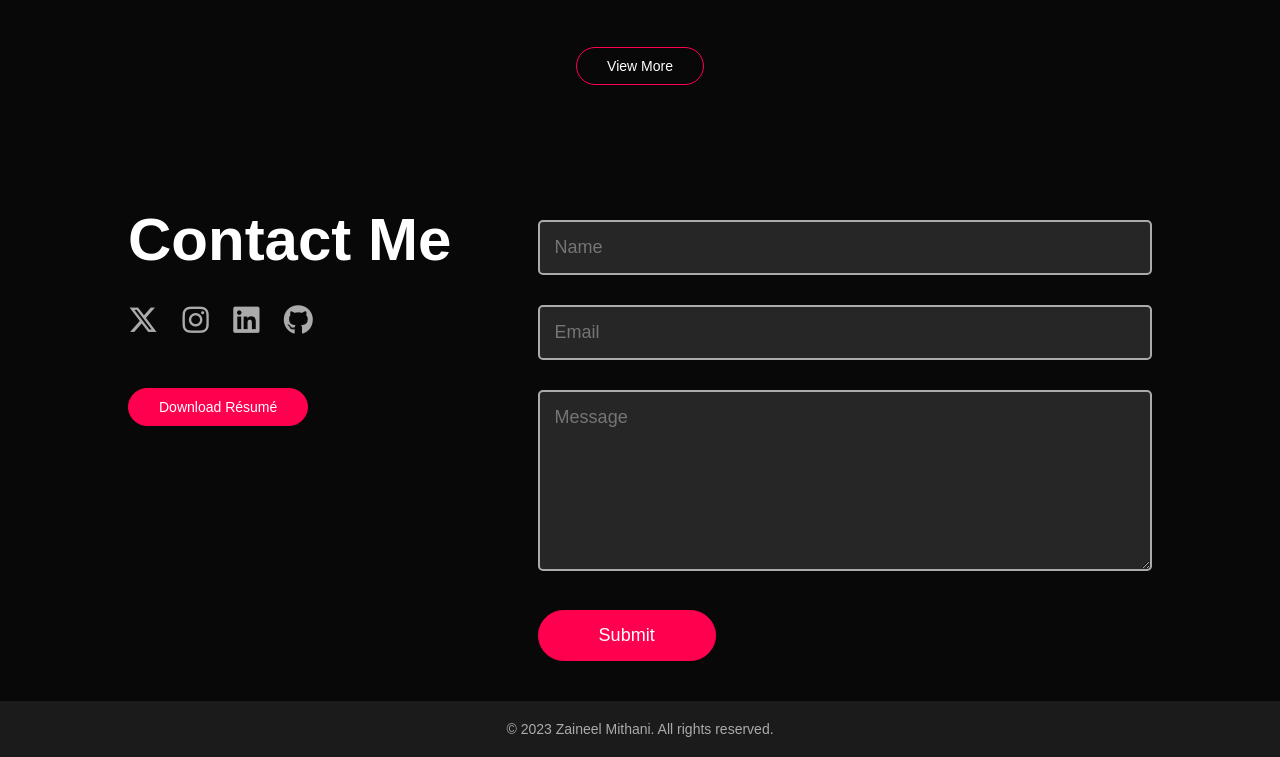
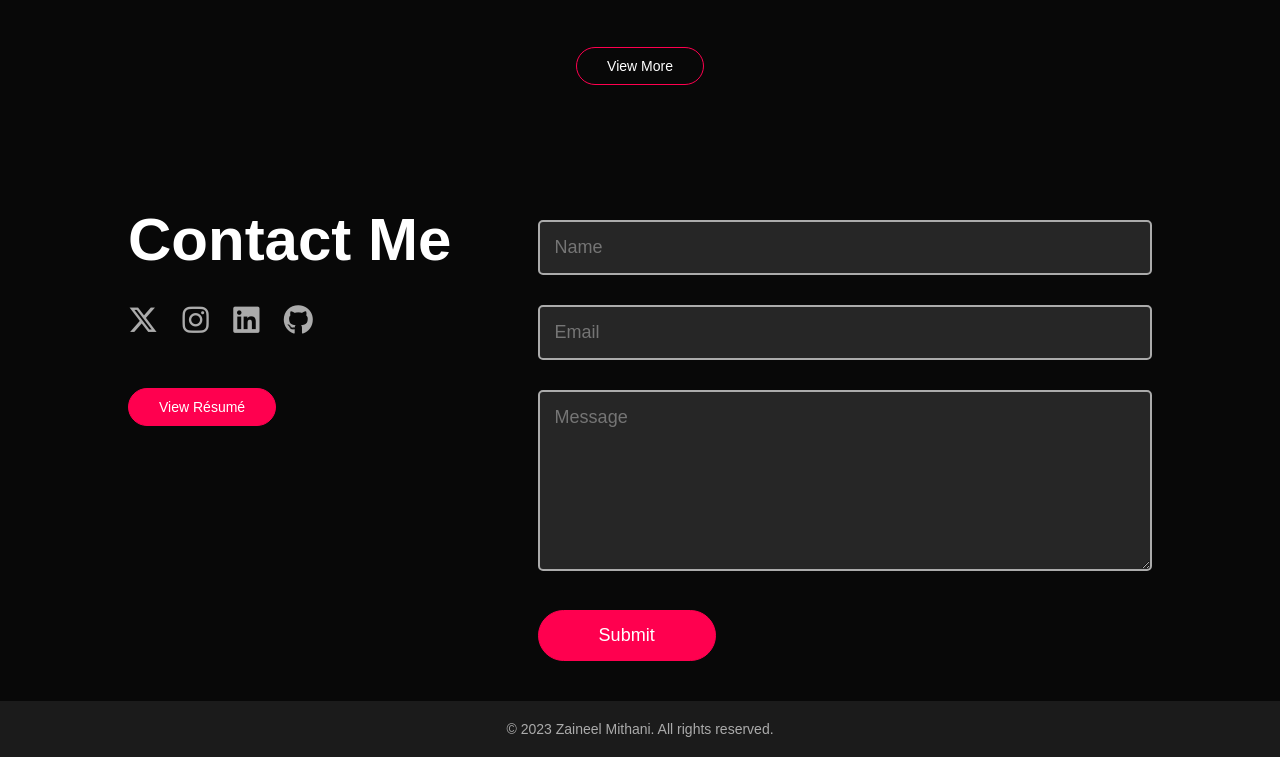
Before and after one commit to zaineel/zaineelmithani.github.io, a plain HTML site: page index.html in a window 1280 px wide. Shown: the part 2974-3731 px from the top of the page. Drawn offline with Linux system fonts and the light colour scheme.

Commit message:
updated resume

```diff
--- a/index.html
+++ b/index.html
@@ -195,7 +195,7 @@
                         <a href="https://github.com/zaineel"><i class="fa-brands fa-github"></i></a>
                     </div>
                     <!--download tag is automatically download the file upon clicking -->
-                    <a href="/assets/images/Zaineel Mithani_U.pdf" download class="btn btn2">Download Résumé</a>
+                    <a href="https://drive.google.com/file/d/1fabO_m8db5Y7x-bi-9KDMibeOjtC6Zy1/view?usp=sharing" download class="btn btn2">View Résumé</a>
                 </div>
                 <div class="contact-right">
                     <form name="submit-to-google-sheet">
```
Also changed, not shown: 1 other file.
